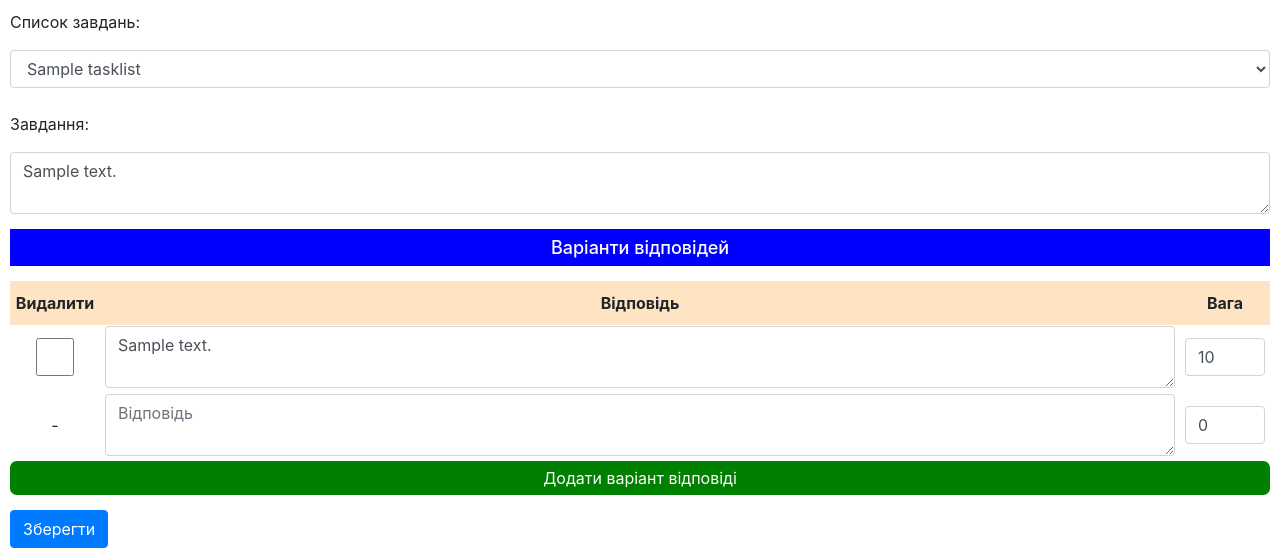
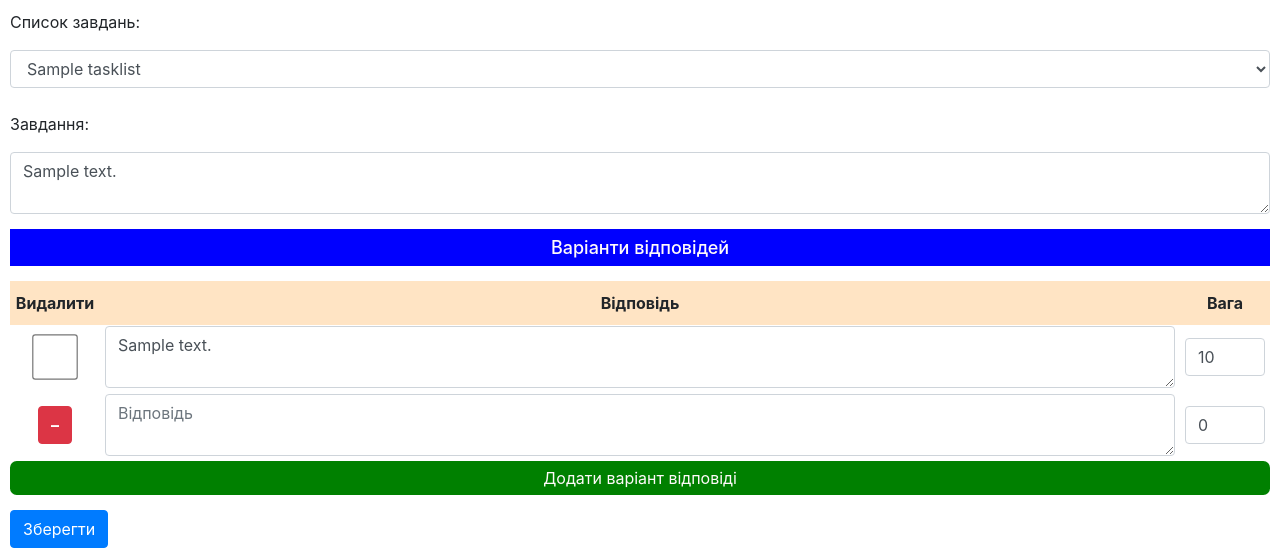
Before and after one commit to DudaEugen/JustTesting, a Django app: a page that uses Task/templates/multiply_choice_test.html in a window 1280 px wide. Shown: the top 552 px of the page. Run offline with Django 3.2, Linux system fonts and the light colour scheme; tables that the repository leaves empty hold one stand-in row (values such as "Sample post"); some libraries are stand-ins or nearby versions.

Commit message:
update style for inline forms

```diff
--- a/JustTesting/static/JustTesting/css/form.css
+++ b/JustTesting/static/JustTesting/css/form.css
@@ -43,6 +43,7 @@ thead
 {
     position: sticky;
     top: 0;
+    z-index: 2;
     background-color: bisque;
 }
 
@@ -65,3 +66,11 @@ td
     width: 90px;
     text-align: center;
 }
+
+input[type=checkbox] {
+    transform: scale(1.2);
+}
+
+.delete-inline-form {
+    font-weight: bold;
+}
--- a/Task/templates/multiply_choice_test.html
+++ b/Task/templates/multiply_choice_test.html
@@ -60,10 +60,10 @@
                                         id="id_{{ answer_form.prefix }}-{{ answer_form.DELETE.name }}">
                                 {% endif %}
                                 {% if not answer_form.id.value %}
-                                    <span class="btn"
+                                    <span class="btn btn-danger delete-inline-form"
                                     onclick="inline_formsets.get('answer_set-').remove_form(
                                         this.parentNode.parentNode);">
-                                        -
+                                        &ndash;
                                     </span>
                                 {% endif %}
                                 <input type="hidden"
```
